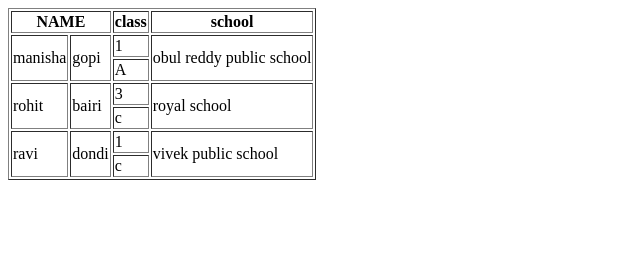
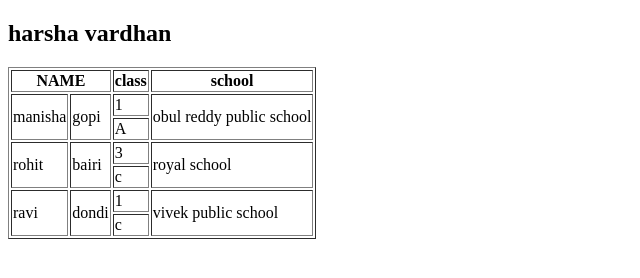
Before and after one commit to Harsha643/har, a plain HTML site: page index.html in a window 1280 px wide. Shown: the whole page, without its empty margins (0-640 px from the left). Drawn offline with Linux system fonts and the light colour scheme.

Commit message:
version 2

```diff
--- a/index.html
+++ b/index.html
@@ -6,6 +6,8 @@
     <title>Document</title>
 </head>
 <body>
+    <h2>harsha vardhan
+    </h2>
     <table border="1" >
 <tr>
 <th colspan="4"><center>NAME</center></th>
```
